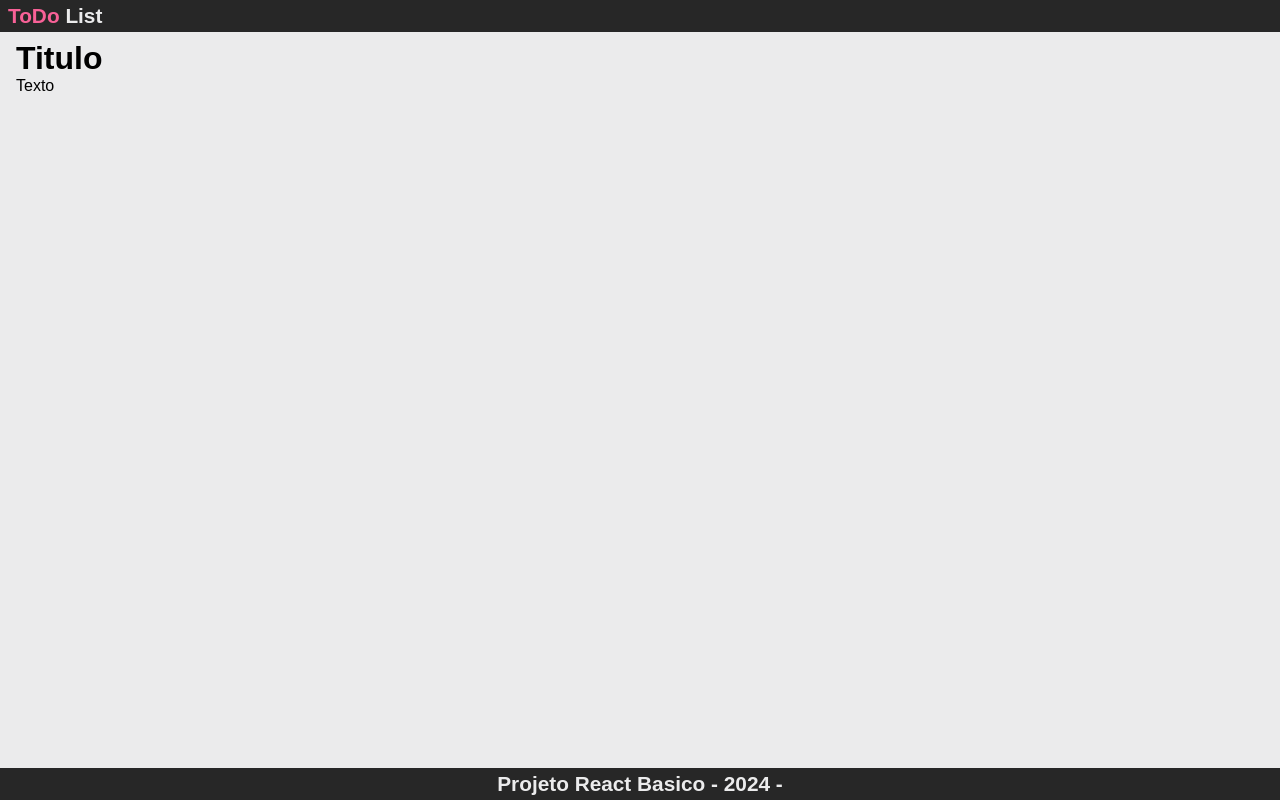
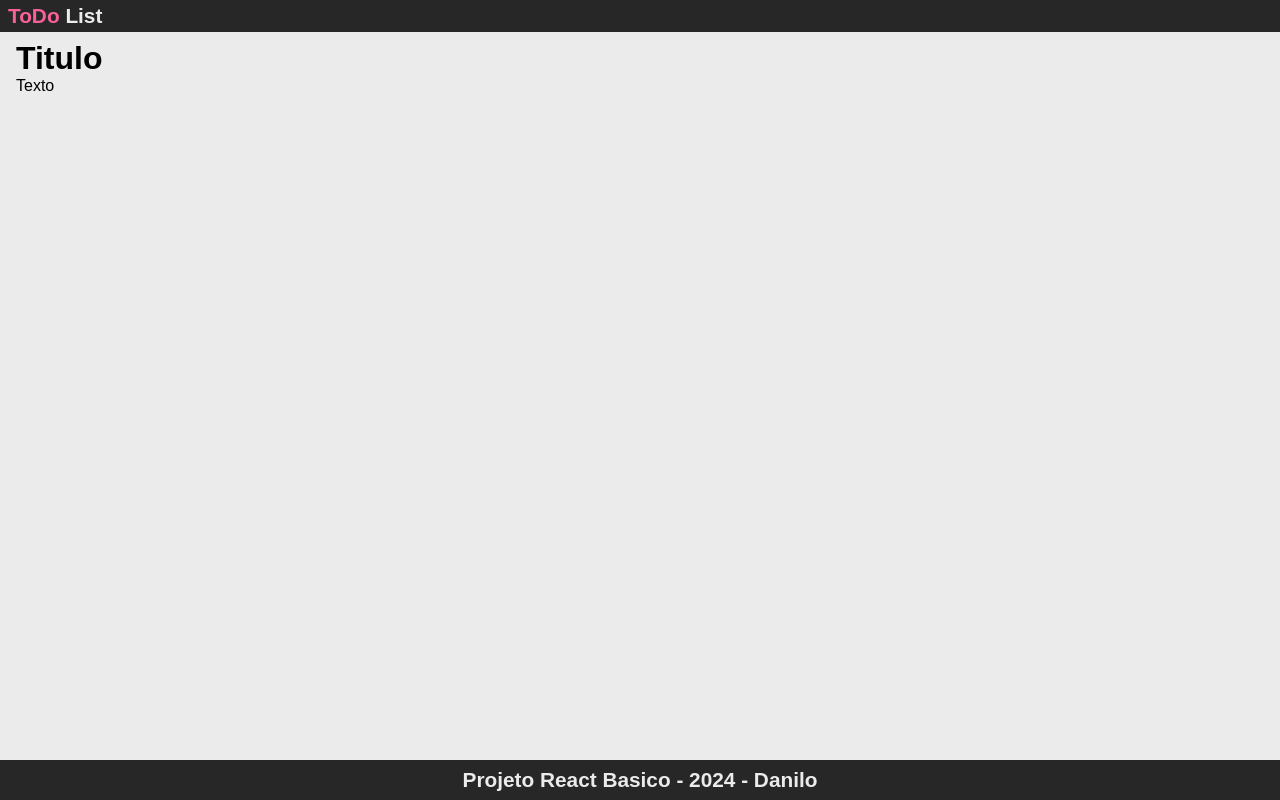
Before and after one commit to danilojduarte/IntroReact, a React (Vite) app in the folder Modulo01/vite-project/: page / in a window 1280 px wide. Built offline with nearby package versions, Linux system fonts and the light colour scheme.

Commit message:
Desafio rodape concluido

```diff
--- a/Modulo01/vite-project/src/App.jsx
+++ b/Modulo01/vite-project/src/App.jsx
@@ -11,7 +11,7 @@ const App = () => {
       <h1>Titulo</h1>
       <p>Texto</p>
     </Conteudo>
-    <Rodape />
+    <Rodape criador="Danilo"/>
     </>
   )
 };
--- a/Modulo01/vite-project/src/components/Conteudo/Conteudo.module.css
+++ b/Modulo01/vite-project/src/components/Conteudo/Conteudo.module.css
@@ -1,3 +1,3 @@
 .Conteudo {
-  padding: 0.5rem 1rem;
+  padding: 0.5rem 1rem 2.5rem;
 }
--- a/Modulo01/vite-project/src/components/Rodape/Rodape.module.css
+++ b/Modulo01/vite-project/src/components/Rodape/Rodape.module.css
@@ -1,13 +1,13 @@
 .Rodape {
   background: var(--preto);
   color: var(--cinza);
-  padding: 0.25rem 0.5rem;
+  padding: 0.5rem 1rem;
 
   bottom: 0;
-  position: fixed;
+  position: absolute;
   width: 100%;
   text-align: center;
-
+  left: 0;
 }
 
 
```
